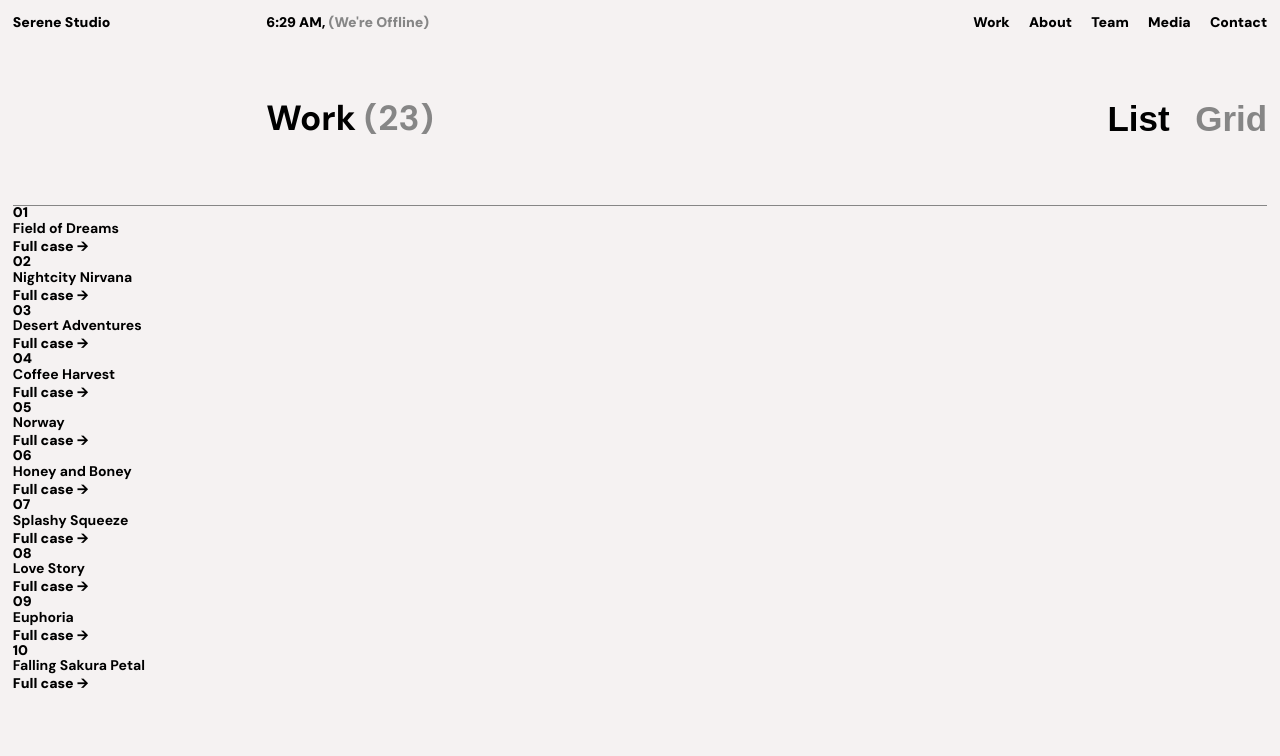
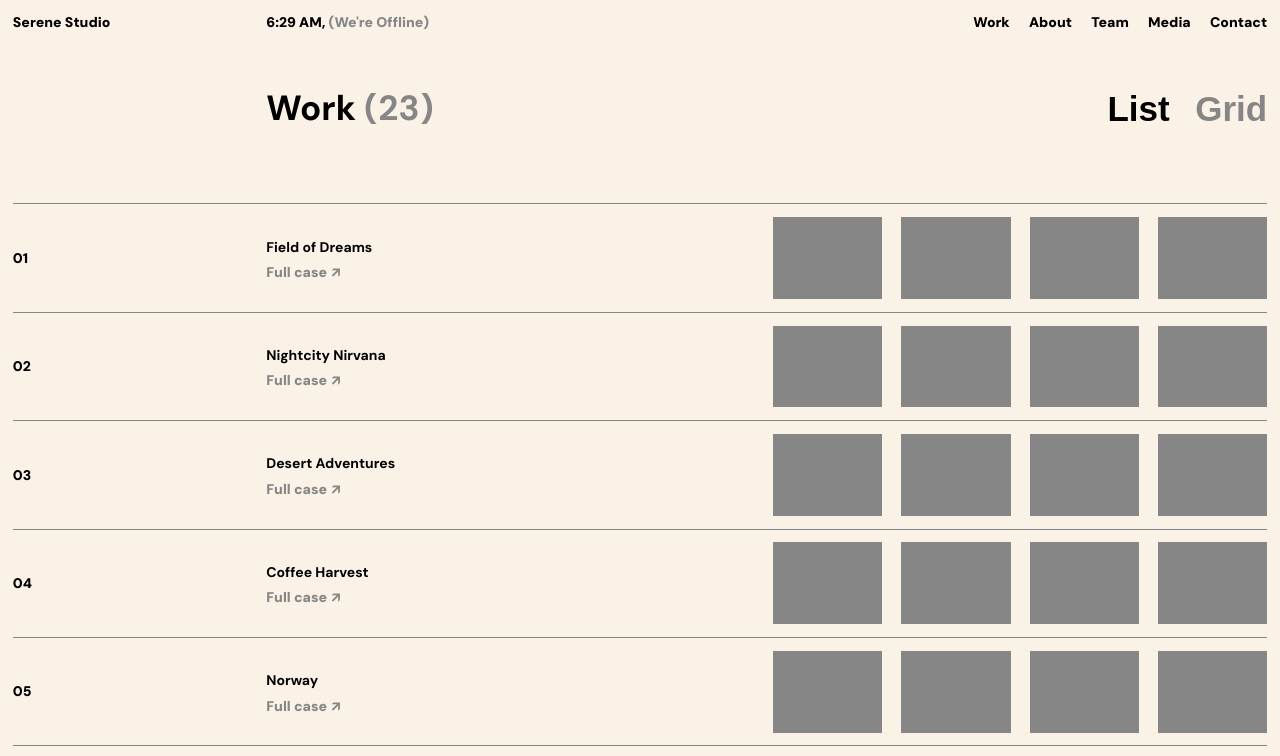
Before and after one commit to uzoway/serene-studio-animation, a plain HTML site: page index.html in a window 1280 px wide. Shown: the top 756 px of the page. Drawn offline with nearby package versions, Linux system fonts and the light colour scheme.

Commit message:
feat(styling): Add the styles for the content of the list section and change the position values of the navigation and wrapper header

```diff
--- a/style.css
+++ b/style.css
@@ -21,9 +21,17 @@ html,
 body {
     width: 100vw;
     min-height: 100svh;
-    overflow-y: clip;
+    overflow: hidden;
+    overflow-y: scroll;
     position: relative;
     font-family: "DM Sans", sans-serif;
+}
+
+/* Hide scrollbar */
+::-webkit-scrollbar {
+    display: none;
+    scrollbar-width: none;
+    -ms-overflow-style: none;
 }
 
 li {
@@ -99,14 +107,22 @@ a:focus-visible {
 
 /* Page styling */
 body {
-    background-color: #f5f2f2;
+    background-color: var(--white);
     padding: var(--gutter-width);
+    overflow: visible;
 }
 
 .navigation {
+    position: fixed;
+    top: 0;
+    left: 0;
+    width: 100vw;
+    padding: var(--gutter-width);
     display: grid;
     grid-template-columns: repeat(15, minmax(0, 1fr));
     gap: var(--gutter-width);
+    background-color: var(--white);
+    z-index: 2;
 }
 
 .navigation a,
@@ -152,8 +168,7 @@ body {
 }
 
 .container {
-    --container-header-space: 9vh;
-    margin-top: var(--container-header-space);
+    --container-header-space: 10vh;
 }
 
 .wrapper .wrapper__header {
@@ -162,7 +177,11 @@ body {
     grid-template-columns: repeat(15, minmax(0, 1fr));
     gap: var(--gutter-width);
     position: relative;
-    padding-bottom: var(--container-header-space);
+    padding: var(--container-header-space) 0;
+    background-color: var(--white);
+    position: sticky;
+    top: 1vw;
+    z-index: 1;
 }
 
 .wrapper .wrapper__header::before {
@@ -207,6 +226,54 @@ body {
     gap: 2vw;
 }
 
+.wrapper .wrapper__content {
+    width: 100%;
+}
+
+.wrapper__content .content__row {
+    display: grid;
+    grid-template-columns: repeat(15, minmax(0, 1fr));
+    gap: var(--gutter-width);
+    padding: 1vw 0;
+    border-bottom: 1px solid var(--neutral);
+    align-items: center;
+}
+
+.content__row .row__number,
+.content__row .row__description .description__heading {
+    font-size: clamp(1rem, 1rem + 0.25vw, 1rem);
+}
+
+.content__row .row__description {
+    grid-column: 4 / 7;
+    display: flex;
+    flex-direction: column;
+    gap: 0.8vw;
+}
+
+.content__row .row__description .description__link {
+    color: var(--neutral);
+    width: fit-content;
+}
+
+.row__description .description__link span {
+    transform: rotate(-45deg);
+    color: var(--neutral);
+    display: inline-block;
+}
+
+.content__row .row__images {
+    grid-column: 10 / 16;
+    display: flex;
+    gap: calc(1.5 * var(--gutter-width));
+}
+
+.content__row .row__images .image__item {
+    width: 10vw;
+    aspect-ratio: 1/0.75;
+    background-color: var(--neutral);
+}
+
 /* Responsive design */
 @media (max-width: 750px) {
     :root {
```
